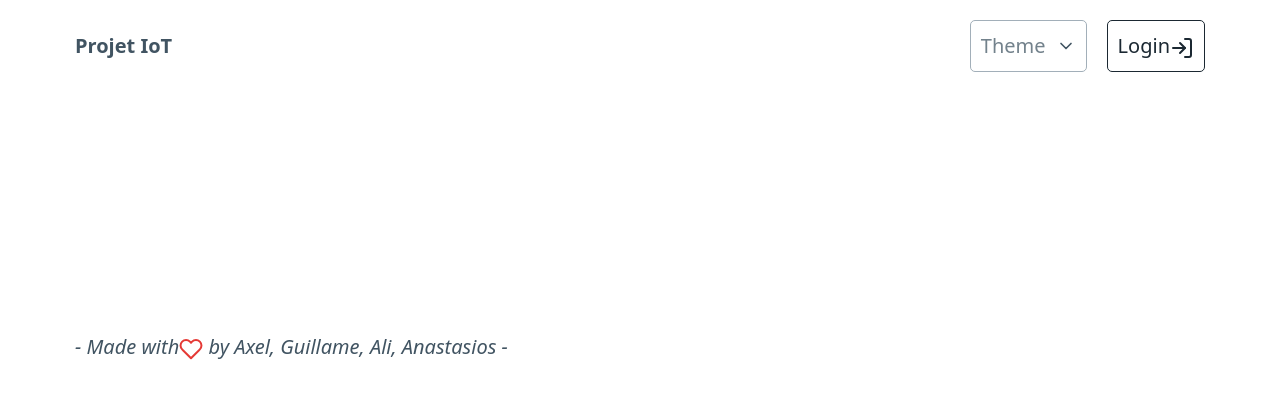
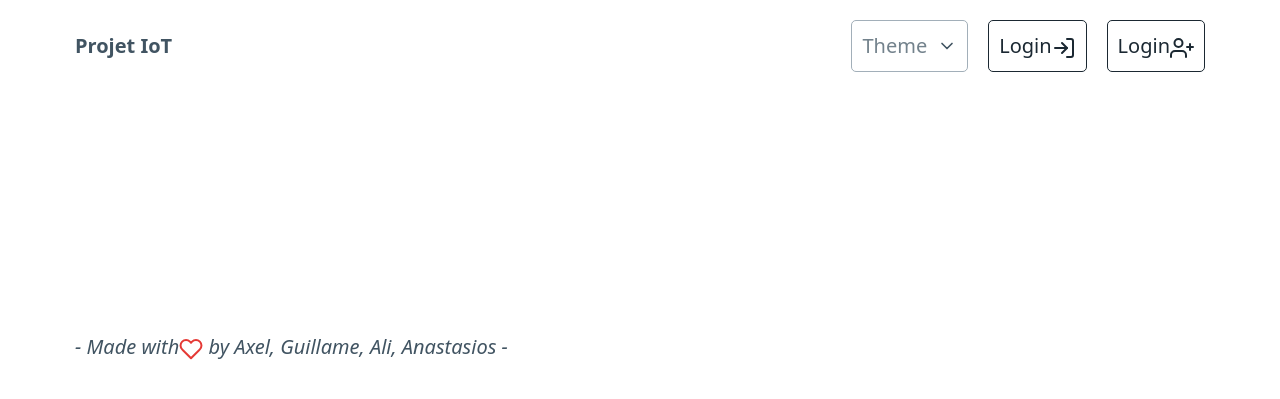
Before and after one commit to ebuaa/projetiot, a Flask app: template templates/layout.html in a window 1280 px wide. Shown: the top 399 px of the page. Run offline with Flask 3, Linux system fonts and the light colour scheme; the template is opened without the code that fills it, so the values that code supplies are empty.

Commit message:
button register

```diff
--- a/templates/layout.html
+++ b/templates/layout.html
@@ -35,6 +35,9 @@
             <li>
                 <a href="/login" class="outline contrast" role="button">Login<i data-feather="log-in"></i></a>
             </li>
+            <li>
+                <a href="/register" class="outline contrast" role="button">Login<i data-feather="user-plus"></i></a>
+            </li>
             {% endif %}
         </ul>
     </nav>
```
